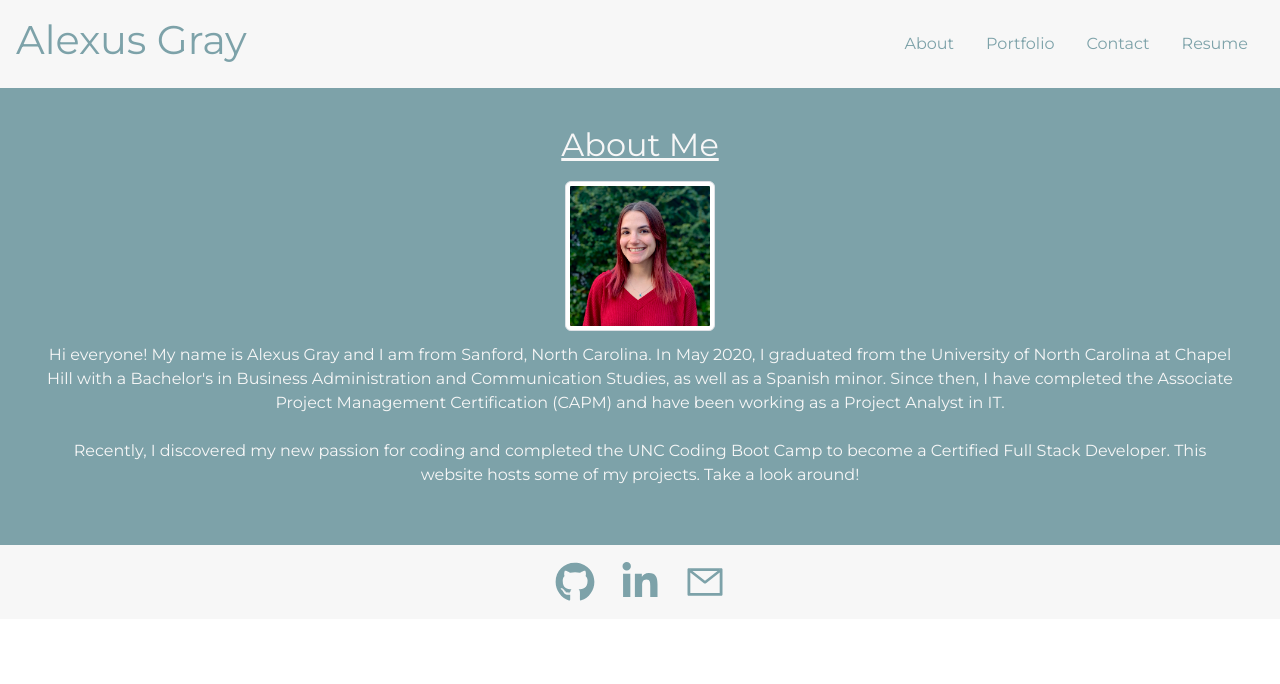
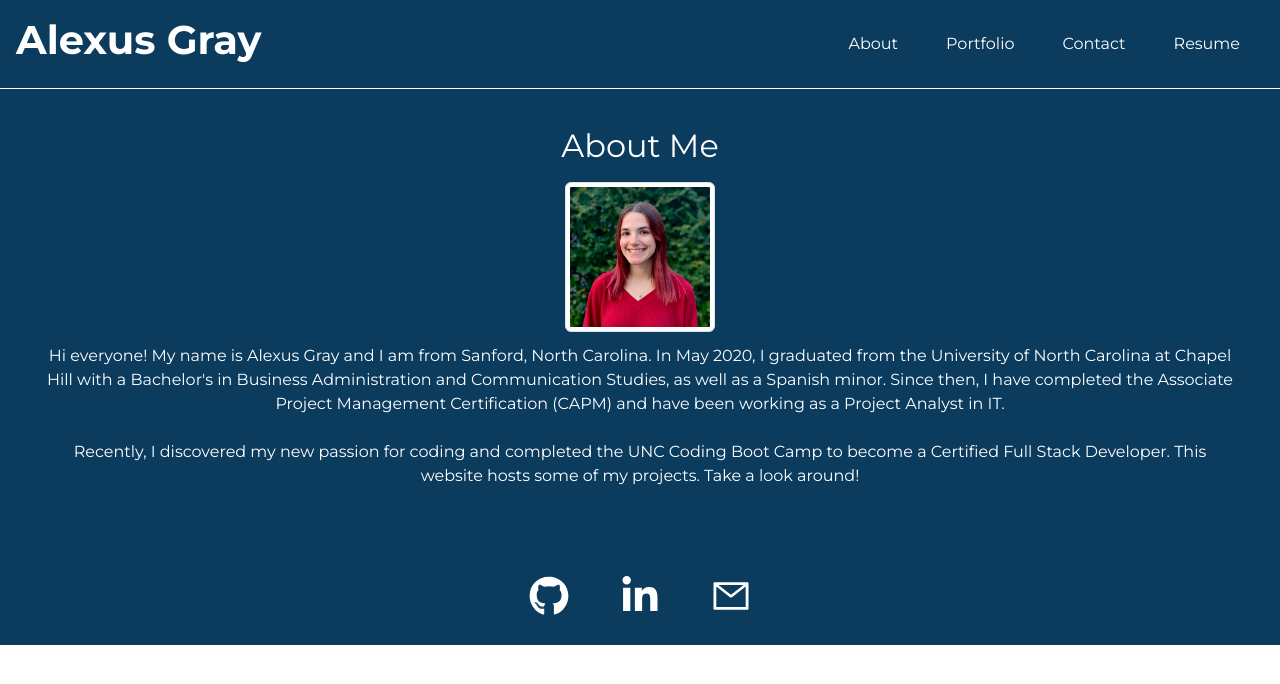
Before and after one commit to grayad/my-portfolio, a React (Create React App) app: page / in a window 1280 px wide. Shown: the top 684 px of the page. Built offline with nearby package versions, Linux system fonts and the light colour scheme.

Commit message:
update colors and make header sticky

```diff
--- a/src/components/Footer/index.js
+++ b/src/components/Footer/index.js
@@ -6,13 +6,13 @@ function Footer() {
   return (
     <footer className="d-flex align-items-center justify-content-center p-1">
       <a href="https://github.com/grayad/" class='icon'>
-        <FaGithub size={40} color='#7DA2A9'></FaGithub>
+        <FaGithub size={40} color='white' class='faIcon'></FaGithub>
       </a>
       <a href="https://www.linkedin.com/in/alexus-lexi-gray-capm-151434179/" class='icon'>
-        <FaLinkedinIn size={40} color='#7DA2A9'></FaLinkedinIn>
+        <FaLinkedinIn size={40} color='white'></FaLinkedinIn>
       </a>
       <a href="mailto: alexus_gray@alumni.unc.edu" class='icon'>
-        <AiOutlineMail size={40} color='#7DA2A9'></AiOutlineMail>
+        <AiOutlineMail size={40} color='white'></AiOutlineMail>
       </a>
     </footer>
   );
--- a/src/components/Navigation/index.js
+++ b/src/components/Navigation/index.js
@@ -11,7 +11,7 @@ function Nav({currentPage, handlePageChange}) {
       <ul className="nav list-unstyled">
         {pageNames.map((name) => {
           return (
-            <li className="nav-item">
+            <li className="nav-item mx-2">
               <a
                 className={determineActiveClass(currentPage, name)}
                 href={`#${name.toLowerCase()}`}
--- a/src/index.css
+++ b/src/index.css
@@ -1,8 +1,8 @@
 @import url('https://fonts.googleapis.com/css2?family=Montserrat:wght@100;400;700&display=swap');
 :root{
-    --primary-color: #F7F7F7;
-    --secondary-color: #7DA2A9;
-    --tertiary-color: #FFA69E;
+    --primary-color: #0b3c5d;
+    --secondary-color: white;
+    --tertiary-color: #cd2b03;
     --quaternary-color: #93E1D8;
     --font1: montserrat, Arial, Helvetica, sans-serif;
 }
@@ -24,20 +24,27 @@ code {
     monospace;
 }
 
+header {
+  border-bottom: solid 1px white;
+  position: sticky;
+  top: 0;
+  z-index: 2;
+}
+
 header, footer {
   background-color: var(--primary-color);
   color: var(--secondary-color);
   font-family: var(--font1);
 }
 
-main {
-  background-color: var(--secondary-color);
-  padding: 3%;
-  color: var(--primary-color)
+header h1 {
+  font-weight:600;
 }
 
-h2 {
-  text-decoration: underline;
+main {
+  background-color: var(--primary-color);
+  padding: 3%;
+  color: var(--secondary-color)
 }
 
 .resumeDiv {
@@ -50,18 +57,12 @@ h2 {
   height: 50%;
 }
 
-.card {
-  width: 18rem;
-  color: var(--secondary-color);
-  background-color: var(--primary-color);
-}
-
 .nav-link {
   color: var(--secondary-color);
 }
 
 .icon {
-  padding: 1%;
+  padding: 2%;
 }
 
 .contact-container {
@@ -78,11 +79,16 @@ h2 {
   list-style-type: none;
 }
 
+.btn:hover{
+  color:var(--primary-color);
+  font-weight: bold;
+}
+
 
 /* Card Slide Styles */
 
 .card {
-  background-color: var(--secondary-color);
+  background-color: var(--primary-color);
   border: none;
 }
 
@@ -94,7 +100,7 @@ h2 {
 
   transition: 0.5s;
 
-  background-color: var(--primary-color);
+  background-color: var(--secondary-color);
 
 }
 
```
